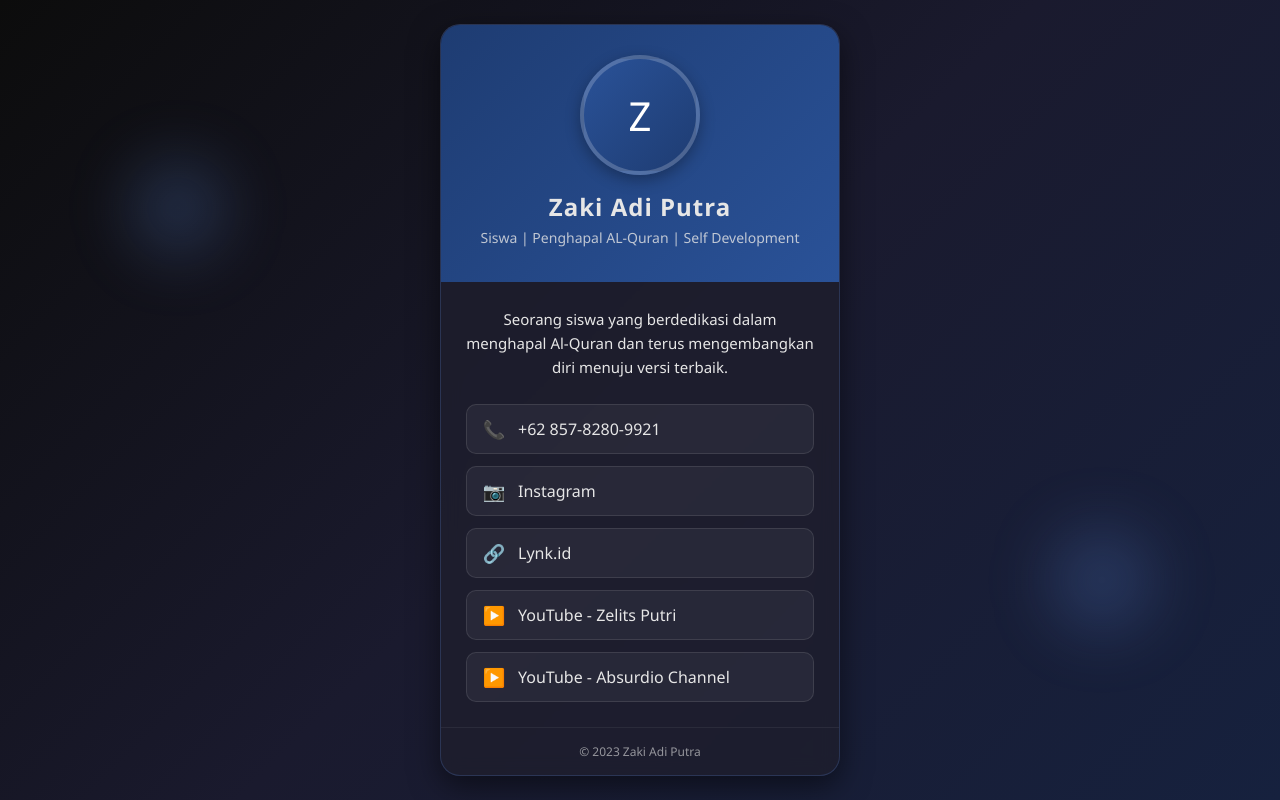
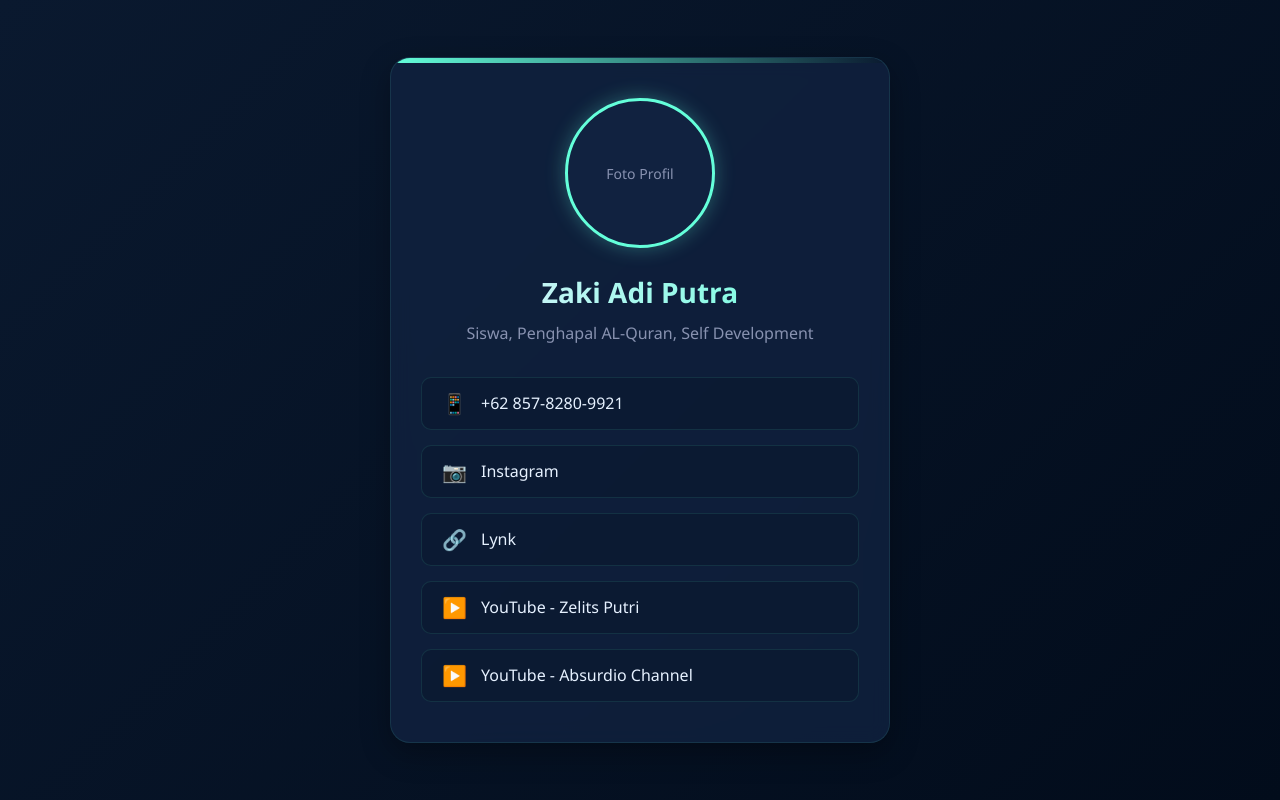
Before and after one commit to adiputrazaki12-ship-it/Zaki-Adi-Putra, a plain HTML site: page index.html in a window 1280 px wide. Drawn offline with Linux system fonts and the light colour scheme.

Commit message:
Update index.html

```diff
--- a/index.html
+++ b/index.html
@@ -5,6 +5,14 @@
     <meta name="viewport" content="width=device-width, initial-scale=1.0">
     <title>Zaki Adi Putra - Profil</title>
     <style>
+        :root {
+            --primary: #0a192f;
+            --secondary: #112240;
+            --accent: #64ffda;
+            --text-primary: #e6f1ff;
+            --text-secondary: #8892b0;
+        }
+
         * {
             margin: 0;
             padding: 0;
@@ -13,8 +21,8 @@
         }
 
         body {
-            background: linear-gradient(135deg, #0c0c0c 0%, #1a1a2e 50%, #16213e 100%);
-            color: #e6e6e6;
+            background: linear-gradient(135deg, var(--primary), #020c1b);
+            color: var(--text-primary);
             min-height: 100vh;
             display: flex;
             justify-content: center;
@@ -22,96 +30,103 @@
             padding: 20px;
         }
 
-        .profile-card {
-            background: rgba(30, 30, 46, 0.8);
+        .container {
+            max-width: 500px;
+            width: 100%;
+            background: rgba(17, 34, 64, 0.8);
             backdrop-filter: blur(10px);
             border-radius: 20px;
-            box-shadow: 0 10px 30px rgba(0, 0, 0, 0.5);
-            width: 100%;
-            max-width: 400px;
+            padding: 40px 30px;
+            box-shadow: 0 10px 30px rgba(0, 0, 0, 0.3);
+            border: 1px solid rgba(100, 255, 218, 0.1);
+            position: relative;
             overflow: hidden;
-            border: 1px solid rgba(100, 149, 237, 0.2);
-            transition: transform 0.3s ease, box-shadow 0.3s ease;
         }
 
-        .profile-card:hover {
-            transform: translateY(-5px);
-            box-shadow: 0 15px 35px rgba(0, 0, 0, 0.6);
+        .container::before {
+            content: '';
+            position: absolute;
+            top: 0;
+            left: 0;
+            width: 100%;
+            height: 5px;
+            background: linear-gradient(90deg, var(--accent), #0a192f);
         }
 
-        .profile-header {
-            background: linear-gradient(135deg, #1e3c72 0%, #2a5298 100%);
-            padding: 30px 20px 20px;
-            text-align: center;
-            position: relative;
-        }
-
-        .profile-photo {
-            width: 120px;
-            height: 120px;
+        .profile-img {
+            width: 150px;
+            height: 150px;
             border-radius: 50%;
-            border: 4px solid rgba(255, 255, 255, 0.2);
-            margin: 0 auto 15px;
-            background: linear-gradient(135deg, #2a5298 0%, #1e3c72 100%);
+            margin: 0 auto 25px;
+            overflow: hidden;
+            border: 3px solid var(--accent);
+            box-shadow: 0 0 20px rgba(100, 255, 218, 0.3);
             display: flex;
             justify-content: center;
             align-items: center;
-            color: white;
-            font-size: 40px;
-            box-shadow: 0 5px 15px rgba(0, 0, 0, 0.3);
+            background-color: var(--secondary);
         }
 
-        .profile-name {
-            font-size: 24px;
-            font-weight: 600;
-            margin-bottom: 5px;
-            letter-spacing: 1px;
+        .profile-img img {
+            width: 100%;
+            height: 100%;
+            object-fit: cover;
         }
 
-        .profile-title {
+        .profile-img .placeholder {
+            color: var(--text-secondary);
             font-size: 14px;
-            opacity: 0.8;
-            margin-bottom: 15px;
+            text-align: center;
+            padding: 10px;
         }
 
-        .profile-body {
-            padding: 25px;
+        .name {
+            text-align: center;
+            font-size: 28px;
+            margin-bottom: 10px;
+            font-weight: 600;
+            background: linear-gradient(90deg, var(--text-primary), var(--accent));
+            -webkit-background-clip: text;
+            -webkit-text-fill-color: transparent;
         }
 
-        .profile-description {
-            margin-bottom: 25px;
+        .description {
+            text-align: center;
+            color: var(--text-secondary);
+            margin-bottom: 30px;
             line-height: 1.6;
-            text-align: center;
-            font-size: 15px;
+            font-size: 16px;
         }
 
-        .profile-links {
+        .links {
             display: flex;
             flex-direction: column;
-            gap: 12px;
+            gap: 15px;
         }
 
-        .profile-link {
+        .link-item {
             display: flex;
             align-items: center;
-            padding: 12px 15px;
-            background: rgba(255, 255, 255, 0.05);
+            padding: 12px 20px;
+            background: rgba(10, 25, 47, 0.6);
             border-radius: 10px;
+            transition: all 0.3s ease;
             text-decoration: none;
-            color: #e6e6e6;
-            transition: all 0.3s ease;
-            border: 1px solid rgba(255, 255, 255, 0.1);
+            color: var(--text-primary);
+            border: 1px solid rgba(100, 255, 218, 0.1);
         }
 
-        .profile-link:hover {
-            background: rgba(100, 149, 237, 0.2);
-            transform: translateX(5px);
-            border-color: rgba(100, 149, 237, 0.4);
+        .link-item:hover {
+            transform: translateY(-3px);
+            box-shadow: 0 5px 15px rgba(0, 0, 0, 0.2);
+            background: rgba(100, 255, 218, 0.05);
+            border-color: var(--accent);
         }
 
         .link-icon {
-            margin-right: 12px;
-            font-size: 18px;
+            margin-right: 15px;
+            font-size: 20px;
+            color: var(--accent);
             width: 24px;
             text-align: center;
         }
@@ -120,131 +135,101 @@
             flex: 1;
         }
 
-        .footer {
-            text-align: center;
-            padding: 15px;
-            font-size: 12px;
-            opacity: 0.6;
-            border-top: 1px solid rgba(255, 255, 255, 0.1);
+        .link-arrow {
+            color: var(--accent);
+            opacity: 0;
+            transition: opacity 0.3s ease;
         }
 
-        .glow {
-            position: absolute;
-            width: 100px;
-            height: 100px;
-            border-radius: 50%;
-            background: rgba(100, 149, 237, 0.2);
-            filter: blur(30px);
-            z-index: -1;
-            animation: float 6s ease-in-out infinite;
-        }
-
-        .glow-1 {
-            top: 20%;
-            left: 10%;
-        }
-
-        .glow-2 {
-            bottom: 20%;
-            right: 10%;
-            animation-delay: 2s;
-        }
-
-        @keyframes float {
-            0%, 100% {
-                transform: translateY(0) scale(1);
-            }
-            50% {
-                transform: translateY(-10px) scale(1.05);
-            }
+        .link-item:hover .link-arrow {
+            opacity: 1;
         }
 
         @media (max-width: 480px) {
-            .profile-card {
-                max-width: 100%;
+            .container {
+                padding: 30px 20px;
             }
 
-            .profile-header {
-                padding: 25px 15px 15px;
+            .profile-img {
+                width: 120px;
+                height: 120px;
             }
 
-            .profile-photo {
-                width: 100px;
-                height: 100px;
-                font-size: 35px;
+            .name {
+                font-size: 24px;
             }
         }
     </style>
 </head>
 <body>
-    <div class="glow glow-1"></div>
-    <div class="glow glow-2"></div>
-
-    <div class="profile-card">
-        <div class="profile-header">
-            <div class="profile-photo">
-                Z
-            </div>
-            <h1 class="profile-name">Zaki Adi Putra</h1>
-            <p class="profile-title">Siswa | Penghapal AL-Quran | Self Development</p>
+    <div class="container">
+        <div class="profile-img">
+            <div class="placeholder">Foto Profil</div>
+            <!-- Ganti dengan <img src="profil.png"> jika foto tersedia -->
         </div>
 
-        <div class="profile-body">
-            <p class="profile-description">
-                Seorang siswa yang berdedikasi dalam menghapal Al-Quran dan terus mengembangkan diri menuju versi terbaik.
-            </p>
+        <h1 class="name">Zaki Adi Putra</h1>
 
-            <div class="profile-links">
-                <a href="tel:+6285782809921" class="profile-link">
-                    <span class="link-icon">📞</span>
-                    <span class="link-text">+62 857-8280-9921</span>
-                </a>
+        <p class="description">
+            Siswa, Penghapal AL-Quran, Self Development
+        </p>
 
-                <a href="https://www.instagram.com/zakiputra857/" target="_blank" class="profile-link">
-                    <span class="link-icon">📷</span>
-                    <span class="link-text">Instagram</span>
-                </a>
+        <div class="links">
+            <a href="tel:+6285782809921" class="link-item">
+                <div class="link-icon">📱</div>
+                <div class="link-text">+62 857-8280-9921</div>
+                <div class="link-arrow">→</div>
+            </a>
 
-                <a href="https://lynk.id/v2/admin/dashboard" target="_blank" class="profile-link">
-                    <span class="link-icon">🔗</span>
-                    <span class="link-text">Lynk.id</span>
-                </a>
+            <a href="https://www.instagram.com/zakiputra857/" target="_blank" class="link-item">
+                <div class="link-icon">📷</div>
+                <div class="link-text">Instagram</div>
+                <div class="link-arrow">→</div>
+            </a>
 
-                <a href="https://www.youtube.com/@zelitsputri4411" target="_blank" class="profile-link">
-                    <span class="link-icon">▶️</span>
-                    <span class="link-text">YouTube - Zelits Putri</span>
-                </a>
+            <a href="https://lynk.id/v2/admin/dashboard" target="_blank" class="link-item">
+                <div class="link-icon">🔗</div>
+                <div class="link-text">Lynk</div>
+                <div class="link-arrow">→</div>
+            </a>
 
-                <a href="https://www.youtube.com/@AbsurdioChannel" target="_blank" class="profile-link">
-                    <span class="link-icon">▶️</span>
-                    <span class="link-text">YouTube - Absurdio Channel</span>
-                </a>
-            </div>
-        </div>
+            <a href="https://www.youtube.com/@zelitsputri4411" target="_blank" class="link-item">
+                <div class="link-icon">▶️</div>
+                <div class="link-text">YouTube - Zelits Putri</div>
+                <div class="link-arrow">→</div>
+            </a>
 
-        <div class="footer">
-            &copy; 2023 Zaki Adi Putra
+            <a href="https://www.youtube.com/@AbsurdioChannel" target="_blank" class="link-item">
+                <div class="link-icon">▶️</div>
+                <div class="link-text">YouTube - Absurdio Channel</div>
+                <div class="link-arrow">→</div>
+            </a>
         </div>
     </div>
 
     <script>
-        // Efek interaktif sederhana
+        // Efek animasi sederhana saat halaman dimuat
         document.addEventListener('DOMContentLoaded', function() {
-            const card = document.querySelector('.profile-card');
+            const container = document.querySelector('.container');
+            container.style.opacity = '0';
+            container.style.transform = 'translateY(20px)';
 
-            card.addEventListener('mousemove', function(e) {
-                const xAxis = (window.innerWidth / 2 - e.pageX) / 25;
-                const yAxis = (window.innerHeight / 2 - e.pageY) / 25;
-                card.style.transform = `rotateY(${xAxis}deg) rotateX(${yAxis}deg)`;
-            });
+            setTimeout(() => {
+                container.style.transition = 'opacity 0.5s ease, transform 0.5s ease';
+                container.style.opacity = '1';
+                container.style.transform = 'translateY(0)';
+            }, 100);
 
-            card.addEventListener('mouseenter', function() {
-                card.style.transition = 'none';
-            });
+            // Efek hover yang lebih smooth untuk link
+            const linkItems = document.querySelectorAll('.link-item');
+            linkItems.forEach(item => {
+                item.addEventListener('mouseenter', function() {
+                    this.style.transform = 'translateY(-3px)';
+                });
 
-            card.addEventListener('mouseleave', function() {
-                card.style.transition = 'all 0.5s ease';
-                card.style.transform = 'rotateY(0deg) rotateX(0deg)';
+                item.addEventListener('mouseleave', function() {
+                    this.style.transform = 'translateY(0)';
+                });
             });
         });
     </script>
```
